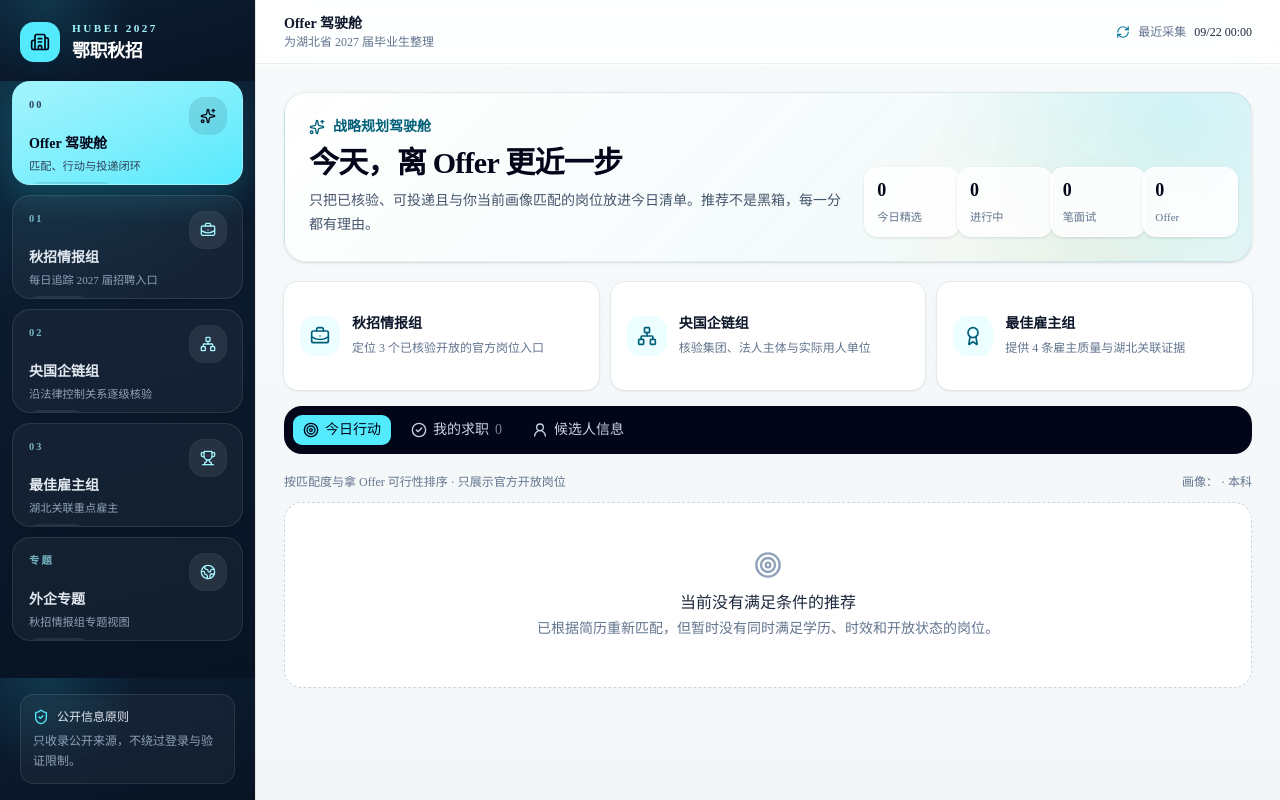
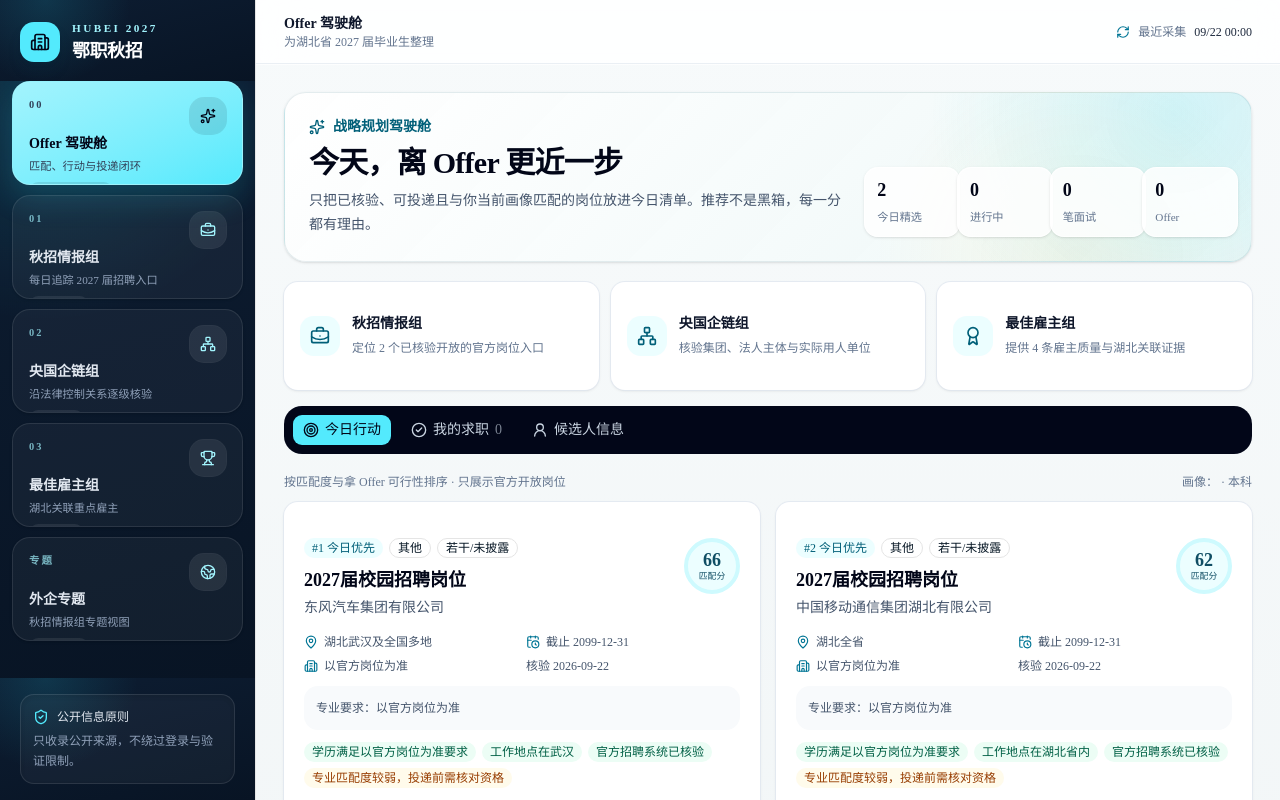
Before and after one commit to luweitao31-lgtm/campus-jobs-2027-hubei, a React (Vite) app: page / in a window 1280 px wide. Shown: the top 800 px of the page. Built offline with nearby package versions, Linux system fonts and the light colour scheme.

Commit message:
Update verified Hubei recruitment data

```diff
--- a/data/hubei-2027-openings.ts
+++ b/data/hubei-2027-openings.ts
@@ -1,15 +1,13 @@
 import type { HiringUnit, RecruitmentOpening } from '../lib/types.ts';
 
-export const hubeiRecruitmentSnapshot = { completedAt: '2026-09-22T00:00:00+08:00', jobCount: 3, disclosedHeadcount: 0, undisclosedHeadcountJobCount: 3, hiringUnitCount: 3, scope: '仅收录具有湖北用人或招聘依据的单位；未确认截止时间的岗位保持待确认。' };
+export const hubeiRecruitmentSnapshot = { completedAt: '2026-09-22T12:00:00+08:00', jobCount: 2, disclosedHeadcount: 0, undisclosedHeadcountJobCount: 2, hiringUnitCount: 2, scope: '仅收录已核验开放、且具有湖北用人或招聘依据的单位；无法确认当前招聘状态的记录不进入正式岗位库。' };
 
 export const hubeiHiringUnits: HiringUnit[] = [
   { id: 'unit-dfmc', name: '东风汽车集团有限公司', entityKind: '法人', sourceUrl: 'https://www.dfmc.com.cn/zhaopin/xiaoyuanzhaopin.html', verifiedAt: '2026-09-22' },
   { id: 'unit-cmcc-hb', name: '中国移动通信集团湖北有限公司', entityKind: '法人', sourceUrl: 'https://job.10086.cn/', verifiedAt: '2026-09-22' },
-  { id: 'unit-hbjt', name: '湖北交通投资集团有限公司', entityKind: '法人', sourceUrl: 'http://gzw.hubei.gov.cn/zfxxgk/fdzdgknr/ggqsydwxxgk/', verifiedAt: '2026-09-22' },
 ];
 
 export const hubeiRecruitmentOpenings: RecruitmentOpening[] = [
-  { id: 'hb-2027-dfmc-campus', cohort: 2027, jobId: 'dfmc-campus', jobNumber: '未披露', jobName: '2027届校园招聘岗位', headcount: 0, headcountNote: '若干/未披露', workLocation: '湖北武汉及全国多地', education: '以官方岗位为准', majors: '以官方岗位为准', category: '校园招聘', status: '待确认', deadline: '2099-12-31', officialUrl: 'https://www.dfmc.com.cn/zhaopin/xiaoyuanzhaopin.html', hiringUnitId: 'unit-dfmc', legalEntityId: 'dfmc', source: '湖北企业官方招聘入口', verifiedAt: '2026-09-22' },
-  { id: 'hb-2027-cmcc-campus', cohort: 2027, jobId: 'cmcc-hb-campus', jobNumber: '未披露', jobName: '2027届校园招聘岗位', headcount: 0, headcountNote: '若干/未披露', workLocation: '湖北全省', education: '以官方岗位为准', majors: '以官方岗位为准', category: '校园招聘', status: '待确认', deadline: '2099-12-31', officialUrl: 'https://job.10086.cn/', hiringUnitId: 'unit-cmcc-hb', legalEntityId: 'cmcc-hb', source: '中央企业官方招聘系统', verifiedAt: '2026-09-22' },
-  { id: 'hb-2027-hbjt-campus', cohort: 2027, jobId: 'hbjt-campus', jobNumber: '未披露', jobName: '校园招聘岗位', headcount: 0, headcountNote: '若干/未披露', workLocation: '湖北全省', education: '以官方公告为准', majors: '以官方公告为准', category: '校园招聘', status: '待确认', deadline: '2099-12-31', officialUrl: 'https://www.hbtt.com/', hiringUnitId: 'unit-hbjt', legalEntityId: 'hbjt', source: '湖北企业官方招聘入口', verifiedAt: '2026-09-22' },
+  { id: 'hb-2027-dfmc-campus', cohort: 2027, jobId: 'dfmc-campus', jobNumber: '未披露', jobName: '2027届校园招聘岗位', headcount: 0, headcountNote: '若干/未披露', workLocation: '湖北武汉及全国多地', education: '以官方岗位为准', majors: '以官方岗位为准', category: '校园招聘', status: '开放中', deadline: '2099-12-31', officialUrl: 'https://www.dfmc.com.cn/zhaopin/xiaoyuanzhaopin.html', hiringUnitId: 'unit-dfmc', legalEntityId: 'dfmc', source: '湖北企业官方招聘入口', verifiedAt: '2026-09-22' },
+  { id: 'hb-2027-cmcc-campus', cohort: 2027, jobId: 'cmcc-hb-campus', jobNumber: '未披露', jobName: '2027届校园招聘岗位', headcount: 0, headcountNote: '若干/未披露', workLocation: '湖北全省', education: '以官方岗位为准', majors: '以官方岗位为准', category: '校园招聘', status: '开放中', deadline: '2099-12-31', officialUrl: 'https://job.10086.cn/', hiringUnitId: 'unit-cmcc-hb', legalEntityId: 'cmcc-hb', source: '中央企业官方招聘系统', verifiedAt: '2026-09-22' },
 ];
```
